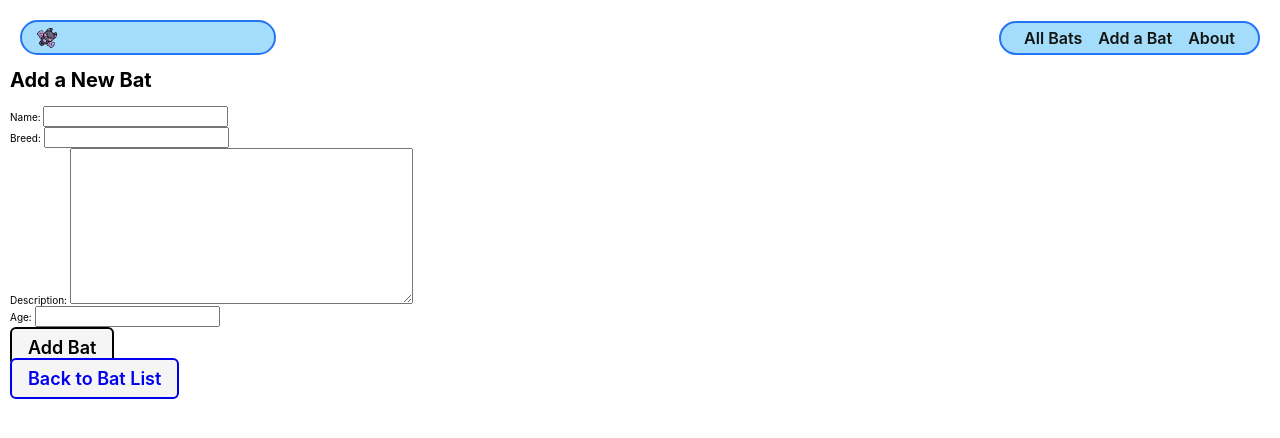
After one commit to morgantstewart/bat-vat, a Django app: page /bats/create/ in a window 1280 px wide. The commit adds this page. Shown: the top 438 px of the page. Run offline with Django 4.2, Linux system fonts and the light colour scheme.

Commit message:
Defined View route

```diff
--- a/batvat/templates/base.html
+++ b/batvat/templates/base.html
@@ -25,8 +25,9 @@
       </div>
       <nav>
         <ul>
-            <li><a href="/bats">All Bats</a></li>
-          <li><a href="/about">About</a></li>
+          <li><a href="{% url 'bat-index' %}">All Bats</a></li>
+          <li><a href="{% url 'bat-create' %}">Add a Bat</a></li>
+          <li><a href="{% url 'about' %}">About</a></li>
         </ul>
       </nav>
     </header>
--- /dev/null
+++ b/batvat/templates/bats/bat_form.html
@@ -0,0 +1,34 @@
+{% extends 'base.html' %}
+
+{% block content %}
+<div class="container">
+    <h1>Add a New Bat</h1>
+
+    <form method="post">
+        {% csrf_token %}
+        <div class="form-group">
+            <label for="{{ form.name.id_for_label }}">Name:</label>
+            {{ form.name }}
+        </div>
+
+        <div class="form-group">
+            <label for="{{ form.breed.id_for_label }}">Breed:</label>
+            {{ form.breed }}
+        </div>
+
+        <div class="form-group">
+            <label for="{{ form.description.id_for_label }}">Description:</label>
+            {{ form.description }}
+        </div>
+
+        <div class="form-group">
+            <label for="{{ form.age.id_for_label }}">Age:</label>
+            {{ form.age }}
+        </div>
+
+        <button type="submit" class="btn btn-primary">Add Bat</button>
+    </form>
+
+    <a href="{% url 'bat-index' %}" class="btn btn-secondary">Back to Bat List</a>
+</div>
+{% endblock %}
--- a/batvat/templates/bats/detail.html
+++ b/batvat/templates/bats/detail.html
@@ -5,6 +5,7 @@
 {% endblock %}
 {% block content %}
 <section class="bat-container">
+  {% for cat in cats %}
   <div class="bat-img">
     <img src="{% static 'images/sk8r-boi-cat.svg' %}" alt="A skater boy cat" />
   </div>
@@ -17,5 +18,6 @@
     {% endif %}
     <p>{{ bat.description }}</p>
   </div>
+  {% endfor %}
 </section>
 {% endblock %}
--- a/batvat/templates/bats/index.html
+++ b/batvat/templates/bats/index.html
@@ -12,7 +12,7 @@
 <section class="card-container">
 {% for bat in bats %}
   <div class="card">
-    <a href="/cats/{{ cat.id }}">
+<a href="{% url 'bat-detail' bat.id %}">
     <div class="card-content">
       <img src="{% static bat.image %}" alt="{{ bat.name }}" class="usr-img">
       <h2>{{ bat.name }}</h2>
--- a/batvat/urls.py
+++ b/batvat/urls.py
@@ -24,4 +24,6 @@ urlpatterns = [
     path('about/', views.about, name='about'),
     path('bats/', views.bat_index, name='bat-index'),
     path('bats/<int:bat_id>/', views.bat_detail, name='bat-detail'),
+    path('bats/create/', views.BatCreate.as_view(), name='bat-create'),
+
 ]
--- a/batvat/views.py
+++ b/batvat/views.py
@@ -1,6 +1,7 @@
 # main_app/views.py
 
 from django.shortcuts import render
+from django.views.generic.edit import CreateView
 from .models import Bat
 
 # Import HttpResponse to send text-based responses
@@ -27,3 +28,15 @@ def bat_index(request):
 def bat_detail(request, bat_id):
     bat = Bat.objects.get(id=bat_id)
     return render(request, 'bats/detail.html', {'bat': bat})
+
+# main-app/views.py
+
+class BatCreate(CreateView):
+    model = Bat
+    fields = '__all__'
+    template_name = 'bats/bat_form.html'
+    success_url = '/bats/'
+
+def bat_index(request):
+    bats = Bat.objects.all()  # look familiar?
+    return render(request, 'bats/index.html', {'bats': bats})
```
